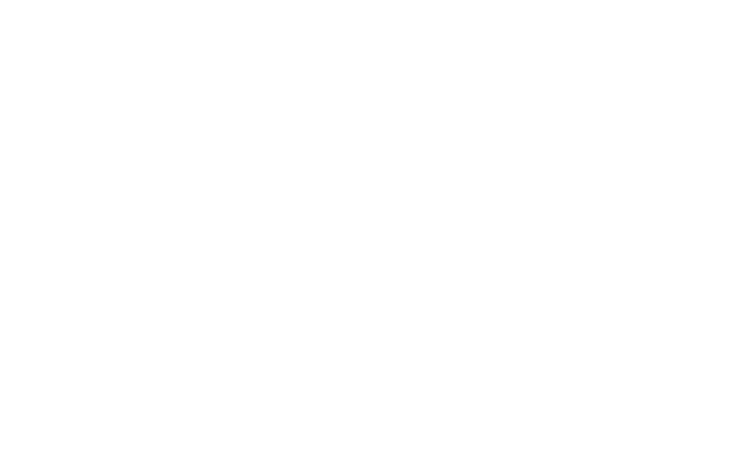
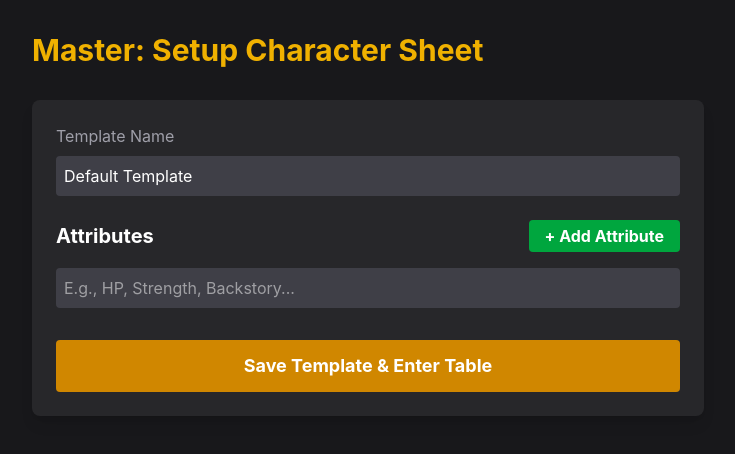
Before and after one commit to ArthurDOli/TableSync, a React app in the folder frontend/: page /session/1/edit in a window 1280 px wide. Before the commit this address had no page. Shown: the top 454 px of the page, without its empty margins (0-735 px from the left). Built offline with nearby package versions, Linux system fonts and the light colour scheme; the HTML template or start-up script is replaced by a standard one.

Commit message:
feat: SessionEdit added

```diff
--- a/frontend/src/App.tsx
+++ b/frontend/src/App.tsx
@@ -2,6 +2,10 @@
 import { Login } from './pages/login';
 import { Register } from './pages/register';
 import { Dashboard } from './pages/dashboard';
+import { SessionEdit } from "./pages/SessionEdit";
+import { SessionCreate } from "./pages/SessionCreate";
+import { SessionPlay } from "./pages/SessionPlay";
+import { Session } from "./pages/session";
 
 function App() {
   return (
@@ -12,6 +16,10 @@
         <Route path="/login" element={<Login />} />
         <Route path="/register" element={<Register />} />
         <Route path="/dashboard" element={<Dashboard />} />
+        <Route path="/session/:id" element={<Session />} />
+        <Route path="/session/:id/edit" element={<SessionEdit />} />
+        <Route path="/session/:id/create" element={<SessionCreate />} />
+        <Route path="/session/:id/play" element={<SessionPlay />} />
       </Routes>
     </BrowserRouter>
   );
--- /dev/null
+++ b/frontend/src/pages/SessionCreate.tsx
@@ -0,0 +1,3 @@
+export function SessionCreate() {
+    return <div className="h-screen bg-zinc-900 text-white p-8"><h1>Player: Create Character</h1></div>;
+}
--- /dev/null
+++ b/frontend/src/pages/SessionEdit.tsx
@@ -0,0 +1,116 @@
+import { useState } from "react";
+import { useParams, useNavigate } from "react-router-dom";
+import { api } from "../services/api";
+
+type Field = {
+    name: string;
+};
+
+export function SessionEdit() {
+    const { id } = useParams();
+    const navigate = useNavigate();
+
+    const [templateName, setTemplateName] = useState('Default Template');
+
+    const [fields, setFields] = useState<Field[]>([{ name: '' }]);
+
+    function handleAddField() {
+        setFields(prev => [...prev, { name: '' }]);
+    }
+
+    function handleRemoveField(indexToRemove: number) {
+        setFields(prev => prev.filter((_, index) => index !== indexToRemove));
+    }
+
+    function handleFieldChange(indexToUpdate: number, newValue: string) {
+        setFields(prev => {
+            const newFields = [...prev];
+            newFields[indexToUpdate].name = newValue;
+            return newFields;
+        });
+    }
+
+    async function handleSaveTemplate(e: React.FormEvent) {
+        e.preventDefault();
+
+        const schemaObject: Record<string, string> = {};
+
+        fields.forEach(field => {
+            schemaObject[field.name] = '';
+        })
+
+        try {
+            const response = await api.post("/templates", {
+                sessionId: id,
+                name: templateName,
+                schema: schemaObject
+            });
+
+            navigate(`/session/${id}/play`);
+        } catch (error) {
+            console.log("Error creating template", error);
+            alert("Failed to save template")
+        }
+    }
+
+    return (
+        <div className="min-h-screen bg-zinc-900 text-white p-8">
+            <h1 className="text-3xl font-bold mb-8 text-yellow-500">Master: Setup Character Sheet</h1>
+
+            <form onSubmit={handleSaveTemplate} className="max-w-2xl bg-zinc-800 p-6 rounded-lg shadow-lg">
+                <div className="mb-6">
+                    <label className="block mb-2 text-zinc-400">Template Name</label>
+                    <input
+                        type="text"
+                        value={templateName}
+                        onChange={e => setTemplateName(e.target.value)}
+                        className="w-full p-2 rounded bg-zinc-700 text-white outline-none focus:ring-2 focus:ring-yellow-500"
+                        required
+                    />
+                </div>
+
+                <div className="mb-4 flex justify-between items-center">
+                    <h2 className="text-xl font-bold">Attributes</h2>
+                    <button
+                        type="button"
+                        onClick={handleAddField}
+                        className="bg-green-600 hover:bg-green-700 px-4 py-1 rounded font-bold transition-colors"
+                    >
+                        + Add Attribute
+                    </button>
+                </div>
+
+                <div className="flex flex-col gap-3 mb-8">
+                    {fields.map((field, index) => (
+                        <div key={index} className="flex gap-2">
+                            <input
+                                type="text"
+                                placeholder="E.g., HP, Strength, Backstory..."
+                                value={field.name}
+                                onChange={e => handleFieldChange(index, e.target.value)}
+                                className="flex-1 p-2 rounded bg-zinc-700 text-white outline-none focus:ring-2 focus:ring-yellow-500"
+                                required
+                            />
+                            {fields.length > 1 && (
+                                <button
+                                    type="button"
+                                    onClick={() => handleRemoveField(index)}
+                                    className="bg-red-600 hover:bg-red-700 px-3 rounded font-bold transition-colors"
+                                >
+                                    -
+                                </button>
+                            )}
+                        </div>
+                    ))}
+                </div>
+
+                <button
+                    type="submit"
+                    className="w-full bg-yellow-600 hover:bg-yellow-700 p-3 rounded font-bold transition-colors text-lg"
+                >
+                    Save Template & Enter Table
+                </button>
+            </form>
+        </div>
+    );
+}
--- /dev/null
+++ b/frontend/src/pages/SessionPlay.tsx
@@ -0,0 +1,3 @@
+export function SessionPlay() {
+    return <div className="h-screen bg-zinc-900 text-white p-8"><h1>Gameplay: Chat and Tabletop</h1></div>;
+}
--- a/frontend/src/pages/dashboard.tsx
+++ b/frontend/src/pages/dashboard.tsx
@@ -74,7 +74,7 @@
             <div className="grid grid-cols-1 md:grid-cols-3 gap-4">
                 {sessions.map(session => (
                     <div key={session.id} className="bg-zinc-800 p-4 rounded-lg">
-                        <h2 className="text-xl font-bold text-blue-400">{session.name}</h2>
+                        <h2 className="text-xl font-bold text-blue-400">{session.name} - {session.id}</h2>
                         <p className="text-zinc-400">{session.description}</p>
                     </div>
                 ))}
--- a/frontend/src/pages/login.tsx
+++ b/frontend/src/pages/login.tsx
@@ -18,6 +18,7 @@
             });
 
             localStorage.setItem('token', response.data.token);
+            localStorage.setItem('userId', response.data.user.id);
 
             navigate('/dashboard');
         } catch (error) {
--- a/frontend/src/pages/register.tsx
+++ b/frontend/src/pages/register.tsx
@@ -20,6 +20,7 @@
             });
 
             localStorage.setItem('token', response.data.token);
+            localStorage.setItem('userId', response.data.user.id);
 
             navigate('/dashboard');
         } catch (error) {
--- /dev/null
+++ b/frontend/src/pages/session.tsx
@@ -0,0 +1,84 @@
+import { useEffect, useState } from "react";
+import { useNavigate, useParams } from "react-router-dom";
+import { api } from "../services/api";
+
+type SessionDetails = {
+    id: string;
+    name: string;
+    masterId: number;
+    totalTemplates: number;
+};
+
+type Character = {
+    id: string;
+    playerName: string;
+};
+
+export function Session() {
+    const { id } = useParams();
+    const navigate = useNavigate();
+    const [error, setError] = useState('');
+
+    const currentUserId = Number(localStorage.getItem('userId'));
+    const currentUsername = localStorage.getItem('username');
+
+    useEffect(() => {
+        async function routeUser() {
+            try {
+                const sessionRes = await api.get(`/sessions/${id}`);
+                const session: SessionDetails = sessionRes.data;
+
+                const isMaster = currentUserId === session.masterId;
+                const hasTemplate = session.totalTemplates > 0;
+
+                if (isMaster) {
+                    if (!hasTemplate) {
+                        navigate(`/session/${id}/edit`);
+                    } else {
+                        navigate(`/session/${id}/play`);
+                    }
+                    return;
+                }
+
+                if (!hasTemplate) {
+                    setError("The Master hasn't created the character template yet. Please wait.");
+                    return;
+                }
+
+                const charsRes = await api.get(`/characters/session/${id}`);
+                const characters: Character[] = charsRes.data;
+
+                const myCharacter = characters.find(c => c.playerName === currentUsername);
+
+                if (!myCharacter) {
+                    navigate(`/session/${id}/create`);
+                } else {
+                    navigate(`/session/${id}/play`);
+                }
+            } catch (error) {
+                console.log("Error loading session", error);
+                setError("Session not found or and error occurred");
+            }
+        }
+        routeUser();
+    }, [id, navigate, currentUserId, currentUsername]);
+
+    if (error) {
+        return (
+            <div className="flex flex-col justify-center items-center h-screen bg-zinc-900 text-white">
+                <h2 className="text-2xl font-bold text-red-500 mb-4">{error}</h2>
+                <button
+                    onClick={() => navigate("/dashboard")}
+                    className="px-4 py-2 bg-blue-600 rounded hover:bg-blue-700 font-bold">
+                    Back to Dashboard
+                </button>
+            </div>
+        );
+    }
+
+    return (
+        <div className="flex justify-center items-center h-screen bg-zinc-900 text-white">
+            <h1 className="text-xl font-bold animate-pulse">Loading Table...</h1>
+        </div>
+    );
+}
```
